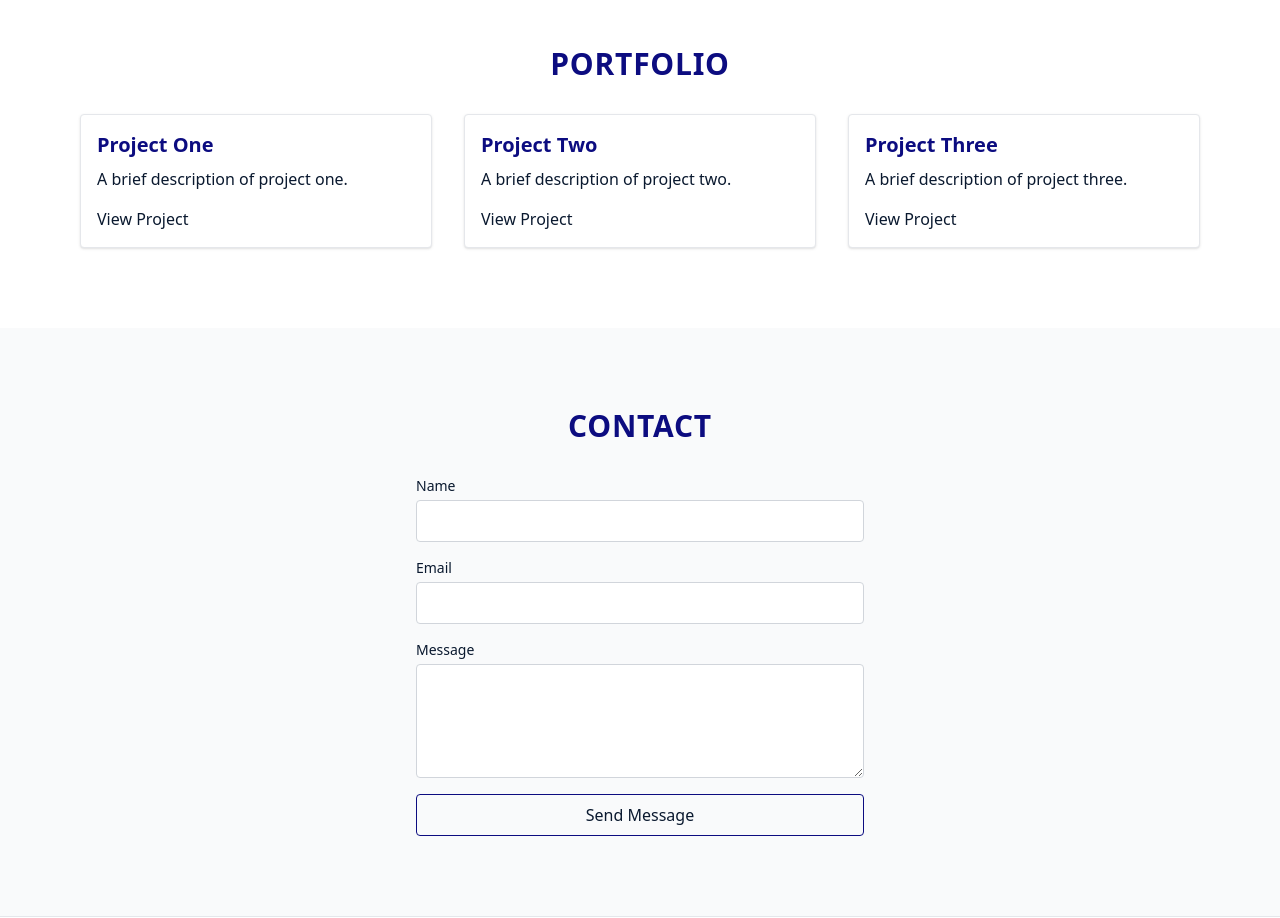
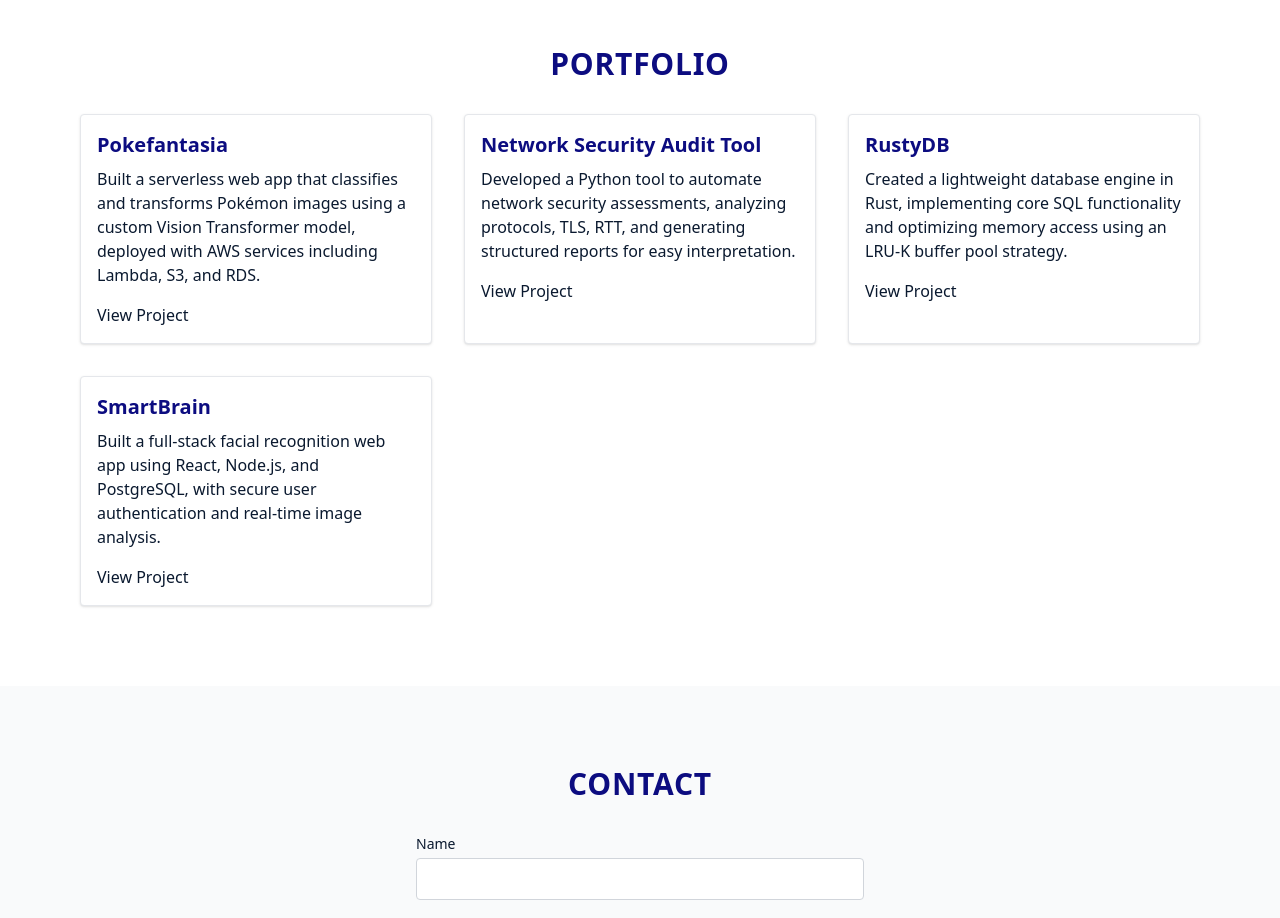
Before and after one commit to wat3rblastor/bowen-cheng-website, a React (Vite) app: page / in a window 1280 px wide. Shown: the part 1740-2658 px from the top of the page. Built offline with nearby package versions, Linux system fonts and the light colour scheme.

Commit message:
fill in info for portfolio

```diff
--- a/src/components/Portfolio.jsx
+++ b/src/components/Portfolio.jsx
@@ -4,22 +4,28 @@ const Portfolio = () => {
   const projects = [
     {
       id: 1,
-      title: "Project One",
-      description: "A brief description of project one.",
+      title: "Pokefantasia",
+      description: "Built a serverless web app that classifies and transforms Pokémon images using a custom Vision Transformer model, deployed with AWS services including Lambda, S3, and RDS.",
       link: "#"
     },
     {
       id: 2,
-      title: "Project Two",
-      description: "A brief description of project two.",
+      title: "Network Security Audit Tool",
+      description: "Developed a Python tool to automate network security assessments, analyzing protocols, TLS, RTT, and generating structured reports for easy interpretation.",
       link: "#"
     },
     {
       id: 3,
-      title: "Project Three",
-      description: "A brief description of project three.",
+      title: "RustyDB",
+      description: "Created a lightweight database engine in Rust, implementing core SQL functionality and optimizing memory access using an LRU-K buffer pool strategy.",
       link: "#"
     },
+    {
+        id: 4,
+        title: "SmartBrain",
+        description: "Built a full-stack facial recognition web app using React, Node.js, and PostgreSQL, with secure user authentication and real-time image analysis.",
+        link: "#"
+    }
   ];
 
   return (
```
